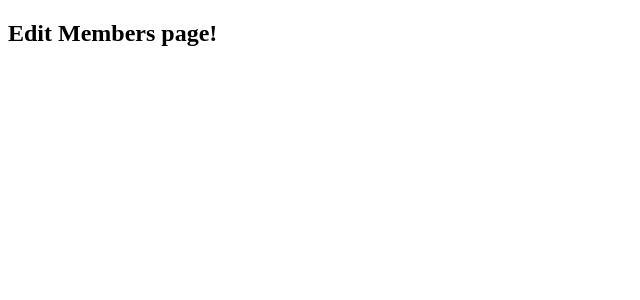
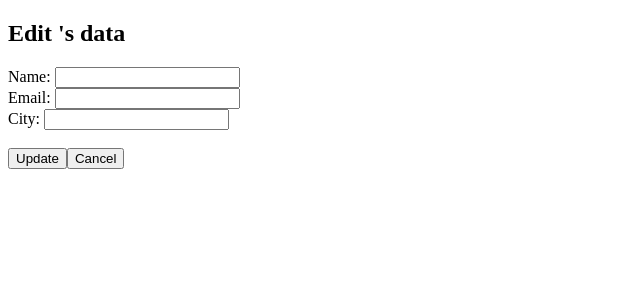
Before and after one commit to MikiBiba/moviesProjectFrontEnd, a React (Create React App) app: page /members/updateMember/1 in a window 1280 px wide. Shown: the top 300 px of the page, without its empty margins (0-640 px from the left). Built offline with nearby package versions, Linux system fonts and the light colour scheme; no server answers.

Commit message:
Updating edit member page

```diff
--- a/src/pages/members/UpdateMemberPage.js
+++ b/src/pages/members/UpdateMemberPage.js
@@ -1,11 +1,69 @@
+import { useState, useEffect } from "react";
 import { Link } from "react-router-dom";
+import { useParams } from "react-router";
+import { getOneItem, updateItem } from "../../utils";
+const EditMemberPage = () => {
 
-const EditMemberPage = () => {
+  const { id } = useParams();
+
+  const [member, setMember] = useState({
+    name: "",
+    email: "",
+    city: "",
+  });
+
+  const membersUrl = "http://localhost:8000/members";
+
+  const handleUpdate = async () => {
+    const result = await updateItem(membersUrl, member._id, member);
+    alert(result)
+  };
+
+  useEffect(() => {
+    const fetchData = async (url) => {
+      const { data } = await getOneItem(url, id);
+      setMember(data);
+    };
+    fetchData(membersUrl);
+  }, []);
+
+
+
   return (
     <div>
-      <h2>Edit Members page!</h2>
+      <h2>{`Edit ${member.name}'s data`}</h2>
+      Name:{" "}
+      <input
+        type="text"
+        value={member.name}
+        onChange={(e) => setMember({ ...member, name: e.target.value })}
+      />
+      <br />
+      Email:{" "}
+      <input
+        type="text"
+        value={member.email}
+        onChange={(e) =>
+          setMember({ ...member, email: e.target.value })
+        }
+      />
+      <br />
+      City:{" "}
+      <input
+        type="text"
+        value={member.city}
+        onChange={(e) => setMember({ ...member, city: e.target.value })}
+      />
+      <br />
+      <br />
+      <button onClick={handleUpdate}>Update</button>
+
+      <Link to={"/members"}>
+        <button>Cancel</button>
+      </Link>
     </div>
   );
 };
 
+
 export default EditMemberPage;
```
Also changed, not shown: src/pages/movies/UpdateMovie.js (+2 -41 lines).
